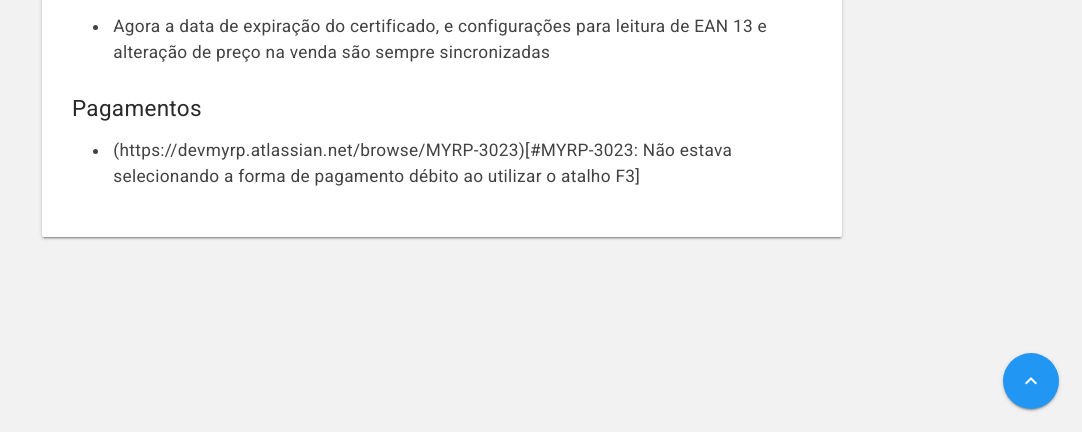
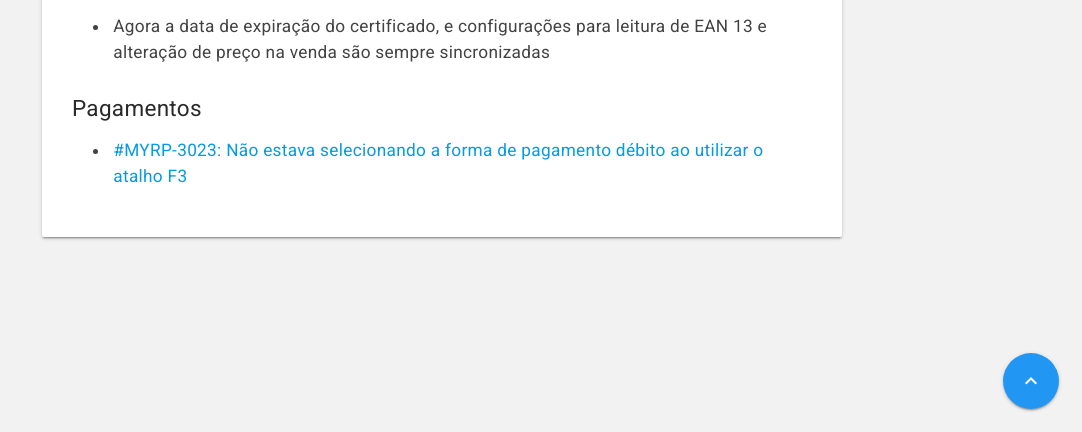
Before and after one commit to myrp-maicon/changelog-myrp, a Jekyll site: the page built from docs/varejo/18.07.01.md, in a window 1280 px wide, cut to the strip 468-900 px from the top of the page. Shown: the whole strip, without its empty margins (198-1280 px from the left). Built offline with Jekyll 4.4.1, drawn with Linux system fonts in a browser that asks for light colours; nearby versions of some CDN libraries; our own code applies the rules of GitHub Pages for plain Markdown files; the repository's description, which GitHub fills in, is left out; part of the change alters nothing that is shown.

Commit message:
JC:0: correção no changelog

```diff
--- a/docs/varejo/18.07.01.md
+++ b/docs/varejo/18.07.01.md
@@ -11,4 +11,4 @@
 
 ## Pagamentos
 
-* (https://devmyrp.atlassian.net/browse/MYRP-3023)[#MYRP-3023: Não estava selecionando a forma de pagamento débito ao utilizar o atalho F3]
+* [#MYRP-3023: Não estava selecionando a forma de pagamento débito ao utilizar o atalho F3](https://devmyrp.atlassian.net/browse/MYRP-3023)
```
